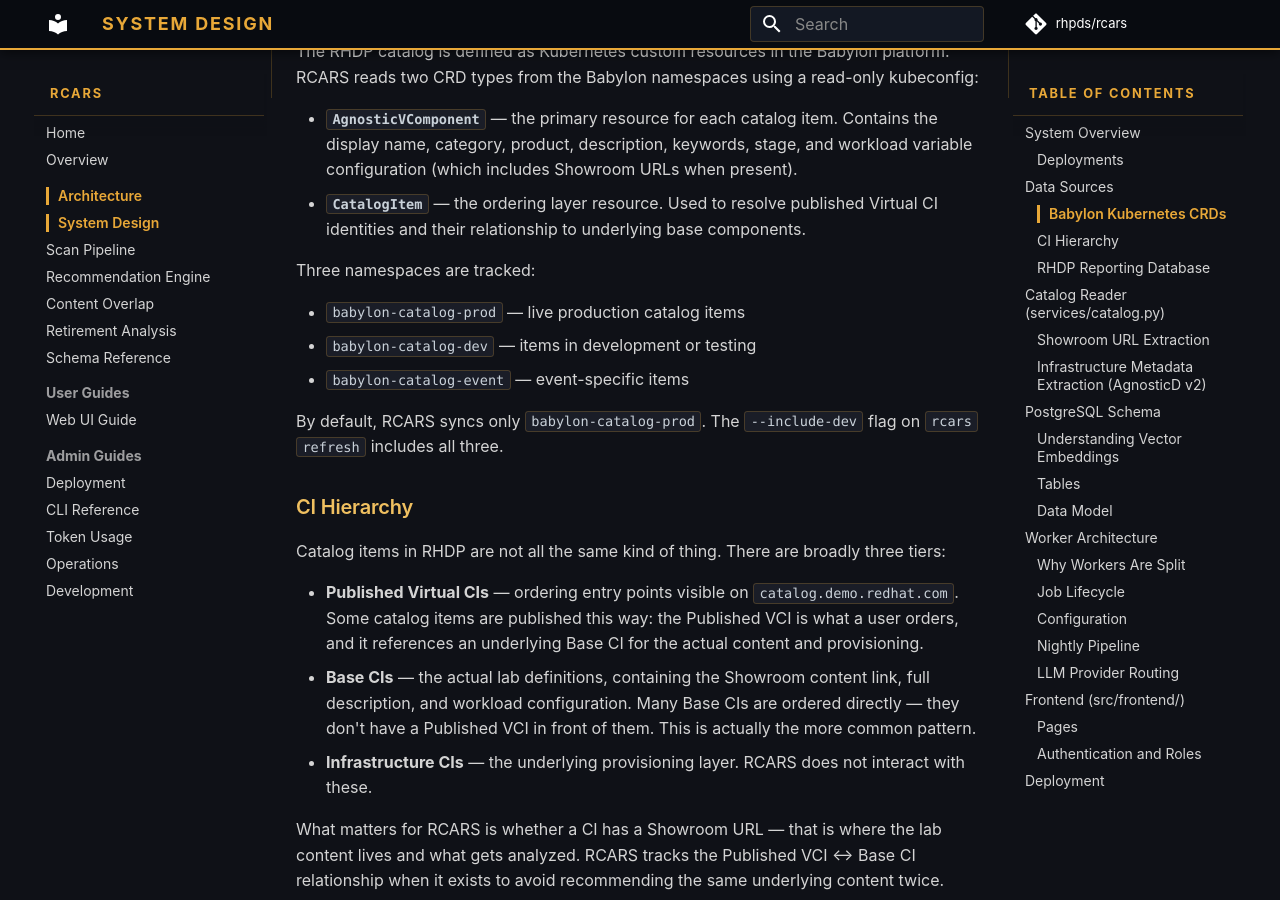
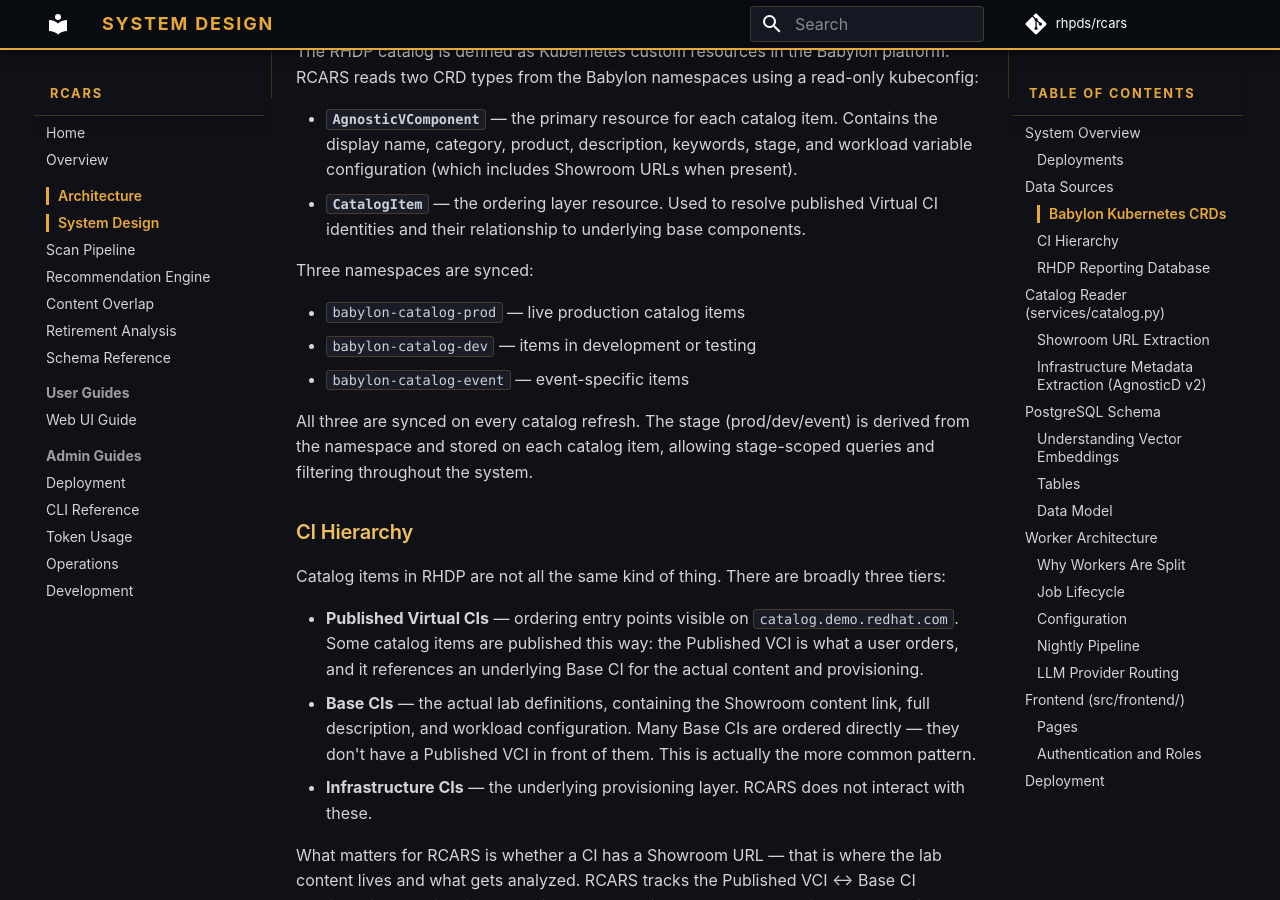
Before and after one commit to rhpds/rcars, an MkDocs documentation site: the page built from docs/architecture/system-design.md, in a window 1280 px wide and 900 px high, scrolled down 1591 px. Built offline with MkDocs 1.6.1 and Material for MkDocs 9.7.7, drawn with Linux system fonts in a browser that asks for light colours; comment, search, counter and statistics services are not loaded.

Commit message:
docs: Fix incorrect claim that only prod namespace is synced
RCARS syncs all three namespaces (prod, dev, event) on every
catalog refresh. The --include-dev flag never existed.

Co-Authored-By: Claude Opus 4.6 (1M context) <noreply@anthropic.com>

```diff
--- a/docs/architecture/system-design.md
+++ b/docs/architecture/system-design.md
@@ -83,13 +83,13 @@ The RHDP catalog is defined as Kubernetes custom resources in the Babylon platfo
 - **`AgnosticVComponent`** — the primary resource for each catalog item. Contains the display name, category, product, description, keywords, stage, and workload variable configuration (which includes Showroom URLs when present).
 - **`CatalogItem`** — the ordering layer resource. Used to resolve published Virtual CI identities and their relationship to underlying base components.
 
-Three namespaces are tracked:
+Three namespaces are synced:
 
 - `babylon-catalog-prod` — live production catalog items
 - `babylon-catalog-dev` — items in development or testing
 - `babylon-catalog-event` — event-specific items
 
-By default, RCARS syncs only `babylon-catalog-prod`. The `--include-dev` flag on `rcars refresh` includes all three.
+All three are synced on every catalog refresh. The stage (prod/dev/event) is derived from the namespace and stored on each catalog item, allowing stage-scoped queries and filtering throughout the system.
 
 ### CI Hierarchy
 
```
